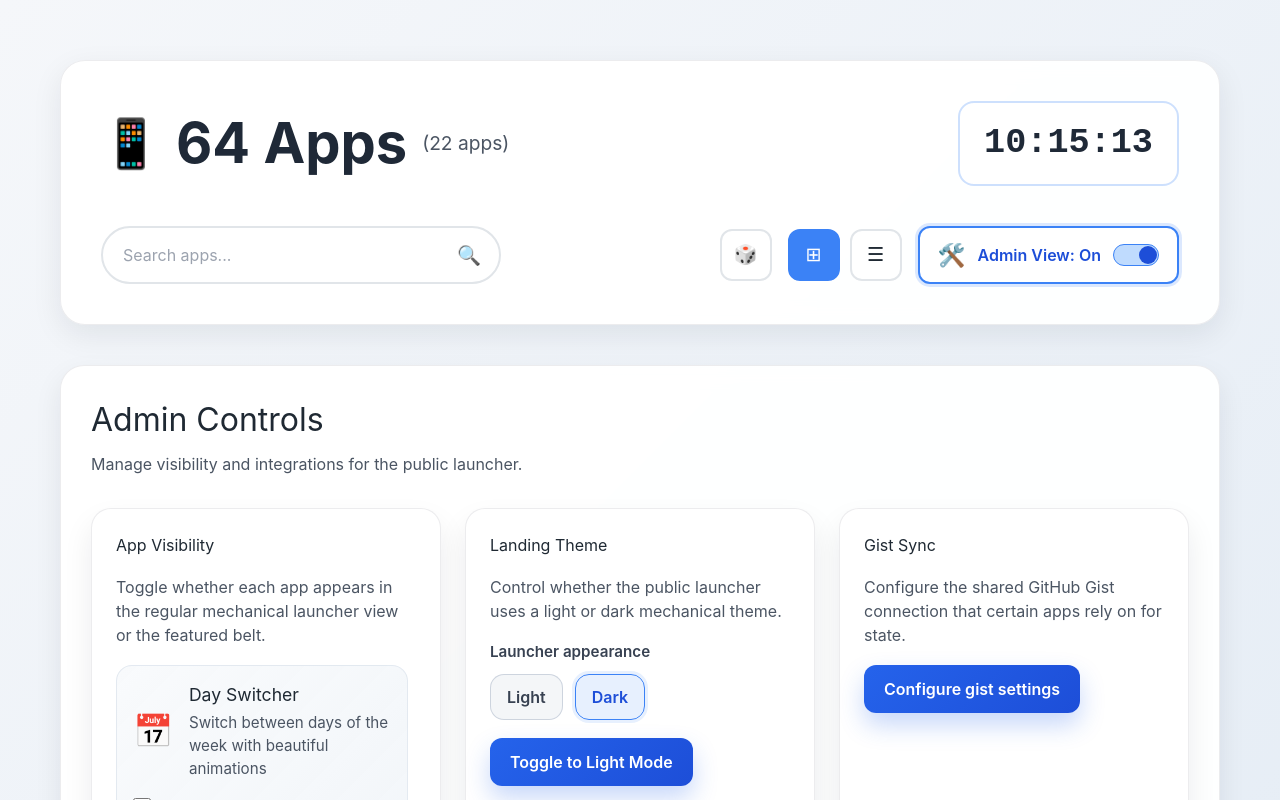
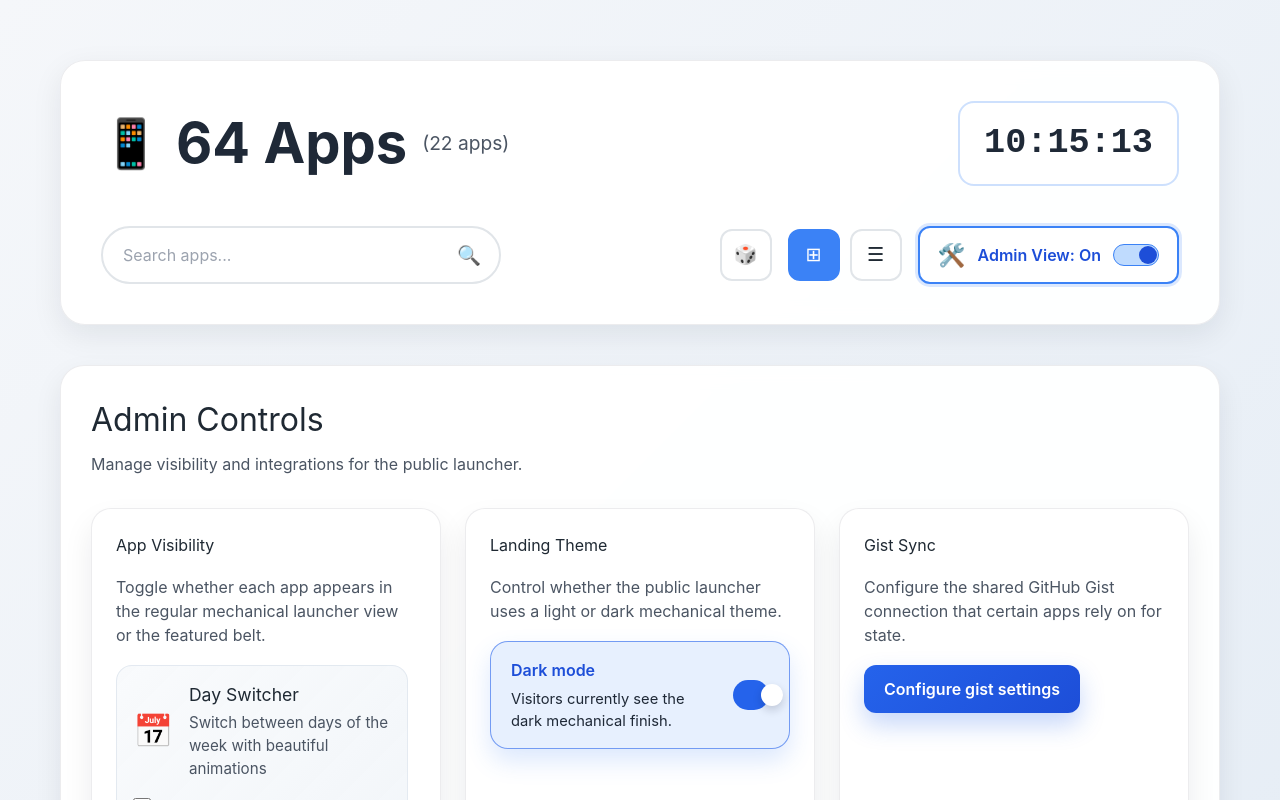
Before and after one commit to Hardik-S/g1, a React app: page /g1/ in a window 1280 px wide. Both pictures are taken after a click on the button "Enable admin view". Shown: the top 800 px of the page. Built offline with nearby package versions, Linux system fonts and the light colour scheme.

Commit message:
Make landing theme a single toggle

```diff
--- a/src/components/AppLauncher.css
+++ b/src/components/AppLauncher.css
@@ -518,64 +518,95 @@
   line-height: 1.5;
 }
 
-.landing-theme-selector {
-  border: none;
-  margin: 0;
-  padding: 0;
+.landing-theme-toggle {
+  position: relative;
+  display: flex;
+  align-items: center;
+  justify-content: space-between;
+  gap: 16px;
+  padding: 16px 20px;
+  border-radius: 18px;
+  border: 1px solid rgba(148, 163, 184, 0.4);
+  background: rgba(241, 245, 249, 0.65);
+  cursor: pointer;
+  transition: all 0.2s ease;
+  width: 100%;
 }
 
-.landing-theme-selector-label {
-  font-size: 0.95rem;
-  font-weight: 600;
-  color: #374151;
-  margin-bottom: 10px;
+.landing-theme-toggle:hover {
+  border-color: rgba(59, 130, 246, 0.5);
+  box-shadow: 0 10px 20px rgba(59, 130, 246, 0.12);
 }
 
-.landing-theme-options {
-  display: flex;
-  gap: 12px;
-  flex-wrap: wrap;
+.landing-theme-toggle:focus-within {
+  outline: none;
+  border-color: #2563eb;
+  box-shadow: 0 0 0 3px rgba(59, 130, 246, 0.35);
 }
 
-.landing-theme-option {
-  position: relative;
-  display: inline-flex;
-  align-items: center;
-  gap: 8px;
-  padding: 10px 16px;
-  border-radius: 14px;
-  border: 1px solid rgba(148, 163, 184, 0.4);
-  background: rgba(148, 163, 184, 0.1);
-  color: #374151;
-  cursor: pointer;
-  transition: all 0.2s ease;
-  font-weight: 600;
-}
-
-.landing-theme-option input {
+.landing-theme-toggle input {
   position: absolute;
   opacity: 0;
   pointer-events: none;
 }
 
-.landing-theme-option span {
-  pointer-events: none;
+.landing-theme-toggle-copy {
+  display: flex;
+  flex-direction: column;
+  gap: 6px;
 }
 
-.landing-theme-option:hover {
-  border-color: rgba(59, 130, 246, 0.5);
-  background: rgba(191, 219, 254, 0.3);
+.landing-theme-toggle-label {
+  font-weight: 600;
+  color: #1f2937;
 }
 
-.landing-theme-option.selected {
-  border-color: #3b82f6;
-  background: rgba(59, 130, 246, 0.12);
-  color: #1d4ed8;
-  box-shadow: 0 0 0 3px rgba(59, 130, 246, 0.12);
+.landing-theme-toggle-status {
+  color: #4b5563;
+  font-size: 0.92rem;
 }
 
-.landing-theme-toggle-btn {
-  align-self: flex-start;
+.landing-theme-toggle-switch {
+  width: 54px;
+  height: 30px;
+  border-radius: 9999px;
+  background: rgba(148, 163, 184, 0.4);
+  display: inline-flex;
+  align-items: center;
+  padding: 4px;
+  transition: background 0.2s ease;
+}
+
+.landing-theme-toggle-knob {
+  width: 22px;
+  height: 22px;
+  border-radius: 50%;
+  background: #fff;
+  box-shadow: 0 4px 8px rgba(15, 23, 42, 0.18);
+  transform: translateX(0);
+  transition: transform 0.2s ease;
+}
+
+.landing-theme-toggle.active {
+  border-color: rgba(37, 99, 235, 0.6);
+  background: rgba(59, 130, 246, 0.12);
+  box-shadow: 0 12px 24px rgba(59, 130, 246, 0.18);
+}
+
+.landing-theme-toggle.active .landing-theme-toggle-switch {
+  background: #2563eb;
+}
+
+.landing-theme-toggle.active .landing-theme-toggle-knob {
+  transform: translateX(24px);
+}
+
+.landing-theme-toggle.active .landing-theme-toggle-label {
+  color: #1d4ed8;
+}
+
+.landing-theme-toggle.active .landing-theme-toggle-status {
+  color: #1f2937;
 }
 
 .admin-app-list {
--- a/src/components/AppLauncher.js
+++ b/src/components/AppLauncher.js
@@ -284,10 +284,6 @@ const AppLauncher = () => {
     return favoriteApps.filter((app) => hiddenAppIdSet.has(app.id)).length;
   }, [favoriteApps, hiddenAppIdSet, isAdminView]);
 
-  const handleSelectLandingTheme = useCallback((nextTheme) => {
-    setLandingTheme(nextTheme === 'light' ? 'light' : 'dark');
-  }, []);
-
   const toggleLandingTheme = useCallback(() => {
     setLandingTheme((current) => (current === 'dark' ? 'light' : 'dark'));
   }, []);
@@ -359,7 +355,6 @@ const AppLauncher = () => {
 
           <AdminLandingThemeCard
             landingTheme={landingTheme}
-            onSelectTheme={handleSelectLandingTheme}
             onToggleTheme={toggleLandingTheme}
           />
 
--- a/src/components/AppLauncher/admin/AdminLandingThemeCard.js
+++ b/src/components/AppLauncher/admin/AdminLandingThemeCard.js
@@ -1,6 +1,6 @@
 import React from 'react';
 
-const AdminLandingThemeCard = ({ landingTheme, onSelectTheme, onToggleTheme }) => {
+const AdminLandingThemeCard = ({ landingTheme, onToggleTheme }) => {
   const isDarkTheme = landingTheme === 'dark';
 
   return (
@@ -10,39 +10,29 @@ const AdminLandingThemeCard = ({ landingTheme, onSelectTheme, onToggleTheme }) =
         Control whether the public launcher uses a light or dark mechanical theme.
       </p>
 
-      <fieldset className="landing-theme-selector">
-        <legend className="landing-theme-selector-label">Launcher appearance</legend>
-        <div className="landing-theme-options">
-          <label className={`landing-theme-option ${landingTheme === 'light' ? 'selected' : ''}`}>
-            <input
-              type="radio"
-              name="landing-theme"
-              value="light"
-              checked={landingTheme === 'light'}
-              onChange={() => onSelectTheme('light')}
-            />
-            <span>Light</span>
-          </label>
-          <label className={`landing-theme-option ${landingTheme === 'dark' ? 'selected' : ''}`}>
-            <input
-              type="radio"
-              name="landing-theme"
-              value="dark"
-              checked={landingTheme === 'dark'}
-              onChange={() => onSelectTheme('dark')}
-            />
-            <span>Dark</span>
-          </label>
-        </div>
-      </fieldset>
-
-      <button
-        type="button"
-        className="admin-action-btn landing-theme-toggle-btn"
-        onClick={onToggleTheme}
-      >
-        Toggle to {isDarkTheme ? 'Light' : 'Dark'} Mode
-      </button>
+      <label className={`landing-theme-toggle ${isDarkTheme ? 'active' : ''}`}>
+        <span className="landing-theme-toggle-copy">
+          <span className="landing-theme-toggle-label">Dark mode</span>
+          <span className="landing-theme-toggle-status">
+            {isDarkTheme
+              ? 'Visitors currently see the dark mechanical finish.'
+              : 'Visitors currently see the light mechanical finish.'}
+          </span>
+        </span>
+        <input
+          type="checkbox"
+          checked={isDarkTheme}
+          onChange={onToggleTheme}
+          aria-label={
+            isDarkTheme
+              ? 'Disable dark mode for the public launcher'
+              : 'Enable dark mode for the public launcher'
+          }
+        />
+        <span className="landing-theme-toggle-switch" aria-hidden="true">
+          <span className="landing-theme-toggle-knob" />
+        </span>
+      </label>
     </div>
   );
 };
```
